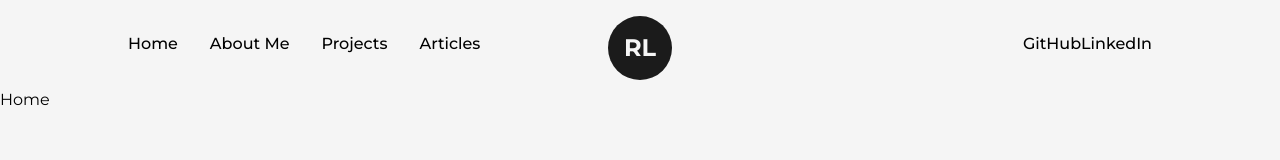
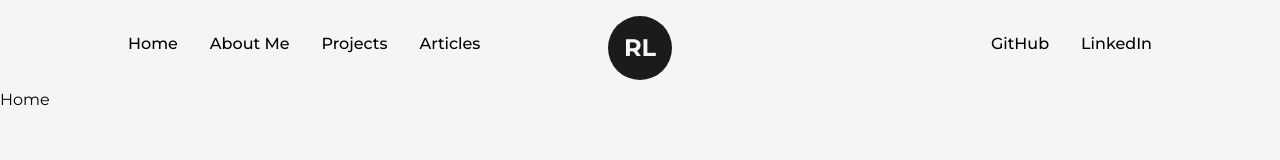
Before and after one commit to forreya/personal-website, a Next.js app: page / in a window 1280 px wide. Shown: the top 160 px of the page. Built offline with nearby package versions, Linux system fonts and the light colour scheme.

Commit message:
Added dynamic link underlining in NavBar

```diff
--- a/src/components/NavBar.jsx
+++ b/src/components/NavBar.jsx
@@ -3,8 +3,9 @@ import Logo from "./Logo"
 
 const CustomLink = ({href, title, className=""}) => {
   return (
-    <Link href={href} className={`${className}`}>
+    <Link href={href} className={`${className} relative group`}>
       {title}
+      <span className="h-[2px] inline-block w-0 bg-dark absolute left-0 -bottom-1 group-hover:w-full transition-[width] ease duration-300">&nbsp;</span>
     </Link>
   )
 }
@@ -21,8 +22,8 @@ const NavBar = () => {
         <CustomLink href="/articles" title="Articles"className="ml-4"/>
       </nav >
       <nav>
-        <Link href="/" target={"_blank"}>GitHub</Link>
-        <Link href="/" target={"_blank"}>LinkedIn</Link>
+        <Link href="/" target={"_blank"} className="mx-4">GitHub</Link>
+        <Link href="/" target={"_blank"} className="ml-4">LinkedIn</Link>
         <Link href="/" target={"_blank"}></Link>
       </nav>
 
```
